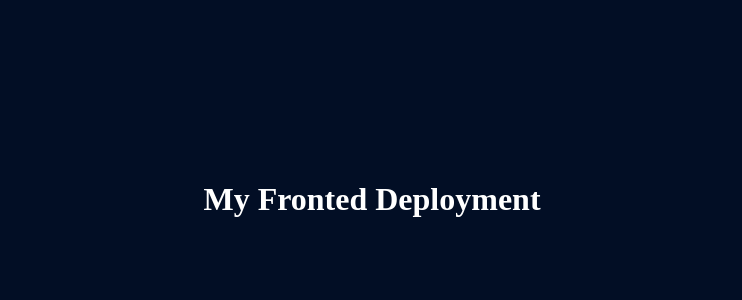
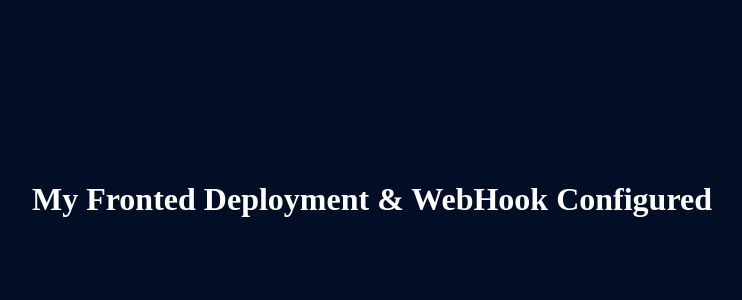
Before and after one commit to Vimalraj-7202/devops_frontend, a React (Vite) app: page / in a window 1280 px wide. Shown: the top 300 px of the page, without its empty margins (268-1010 px from the left). Built offline with nearby package versions, Linux system fonts and the light colour scheme.

Commit message:
testing webhook

```diff
--- a/src/App.tsx
+++ b/src/App.tsx
@@ -9,7 +9,7 @@ function App() {
         marginTop: '20vh'
       }}
     >
-      <h1>My Fronted Deployment</h1>
+      <h1>My Fronted Deployment & WebHook Configured</h1>
     </div>
   );
 }
```
